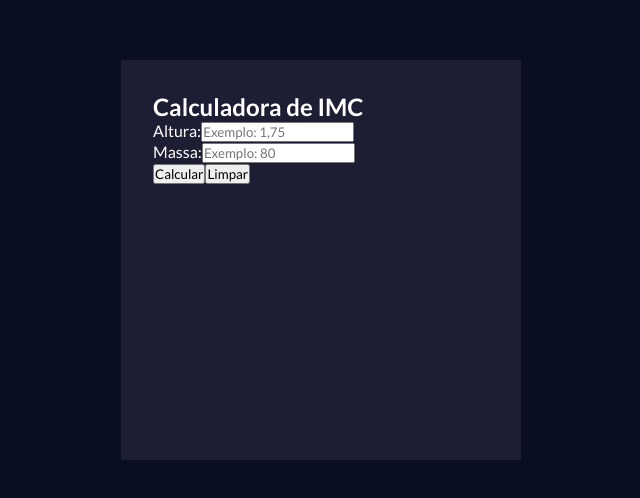
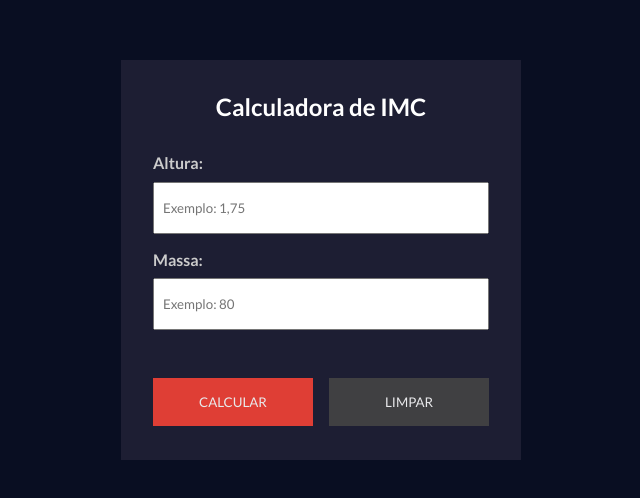
Before and after one commit to smthales/imc-react, a React (Vite) app: page / in a window 1280 px wide. Shown: the part 140-638 px from the top of the page, without its empty margins (319-959 px from the left). Built offline with nearby package versions, Linux system fonts and the light colour scheme.

Commit message:
componente botão e mais estilização

```diff
--- /dev/null
+++ b/src/components/Button/Button.css
@@ -0,0 +1,18 @@
+button {
+    text-transform: uppercase;
+    padding: 1rem 1.5rem;
+    background-color: #F44236;
+    border: none;
+    color: #FFF;
+    cursor: pointer;
+    opacity: .9;
+    flex: 1;
+}
+
+button:hover {
+    opacity: 1;
+}
+
+#clear-btn {
+    background-color: #444;
+}
--- /dev/null
+++ b/src/components/Button/Button.jsx
@@ -0,0 +1,9 @@
+import './Button.css';
+
+const Button = ({ id, text }) => {
+    return (
+        <button id={id}>{text}</button>
+    )
+}
+
+export default Button
--- a/src/components/ImcCalc/ImcCalc.css
+++ b/src/components/ImcCalc/ImcCalc.css
@@ -0,0 +1,34 @@
+#calc-container h2 {
+    text-align: center;
+    margin-bottom: 2rem;
+}
+
+.form-inputs {
+    display: flex;
+    flex-direction: column;
+    justify-content: space-between;
+}
+
+.form-control {
+    display: flex;
+    flex-direction: column;
+    flex: 1;
+    margin-bottom: 1rem;
+}
+
+.form-control label {
+    font-weight: bold;
+    margin-bottom: .6rem;
+    color: #CCC;
+}
+
+.form-control input {
+    padding: 1rem 0.5rem;
+}
+
+.action-control {
+    display: flex;
+    justify-content: space-between;
+    gap: 1rem;
+    margin-top: 2rem;
+}
--- a/src/components/ImcCalc/ImcCalc.jsx
+++ b/src/components/ImcCalc/ImcCalc.jsx
@@ -1,3 +1,4 @@
+import Button from '../Button/Button';
 import './ImcCalc.css';
 
 
@@ -28,8 +29,10 @@ const ImcCalc = () => {
                 </div>
 
                 <div className='action-control'>
-                    <button>Calcular</button>
-                    <button>Limpar</button>
+
+                    <Button id='calc-btn' text='Calcular'/>
+                    <Button id='clear-btn' text='Limpar'/>
+
                 </div>
 
             </form>
```
Also changed, not shown: src/data/data.js (added, +42 -0 lines).
